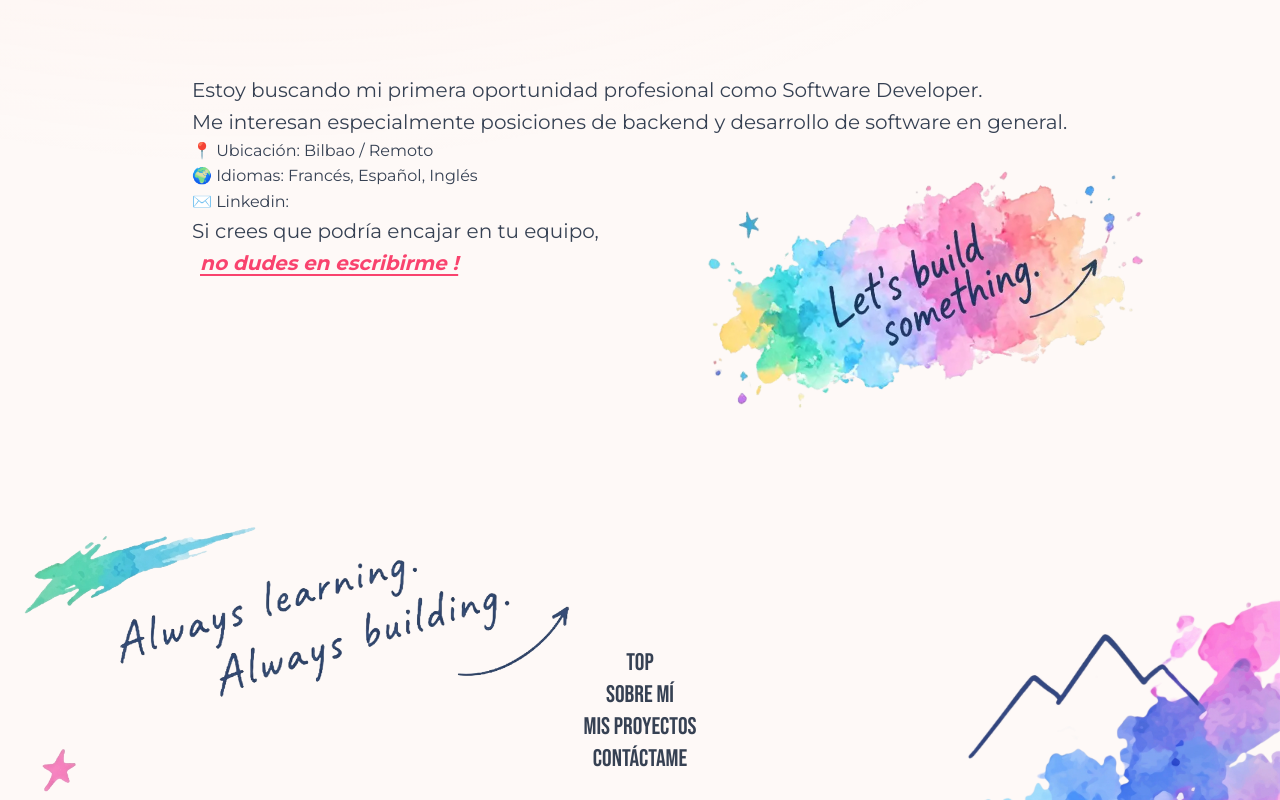
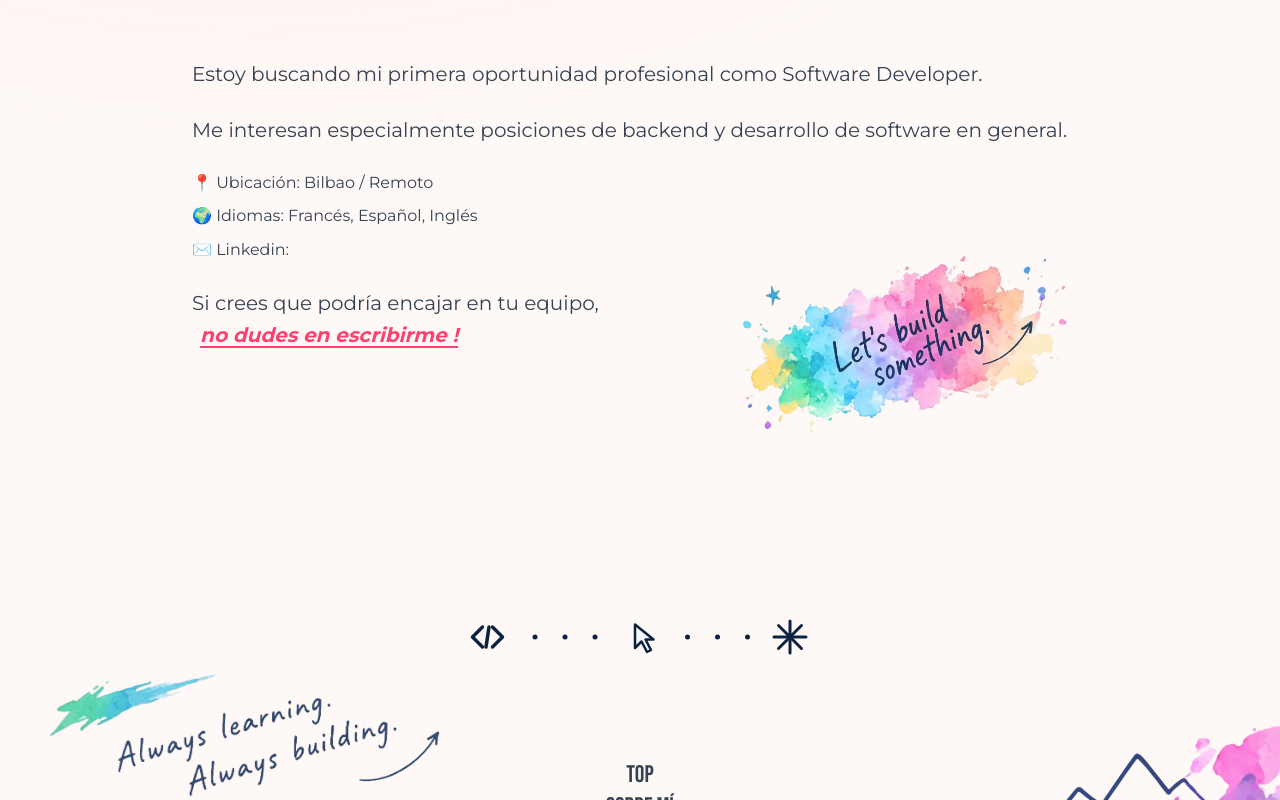
Before and after one commit to aurelienog/portfolio, a React (Vite) app in the folder web/: page /about in a window 1280 px wide. Shown: the part 4160-4960 px from the top of the page. Built offline with nearby package versions, Linux system fonts and the light colour scheme.

Commit message:
update footer styles

```diff
--- a/web/src/components/footer/Footer.jsx
+++ b/web/src/components/footer/Footer.jsx
@@ -6,14 +6,14 @@ import { Link } from "react-router-dom";
 // #FEF8F4
 function Footer() {
   return (
-    <footer className='mountain-img pt-40 pb-20 relative z-10'>
+    <footer className='mountain-img pt-30 mb-4 relative z-10'>
       <ul className='grid justify-center text-center my-8 font-sans text-2xl'>
         <li className='links'><Link to='/' className='animated-underline outline-0 focus:text-accent '>Top</Link></li>
         <li className='links'><Link to="/about" className='animated-underline outline-0 focus:text-accent '>Sobre Mí</Link></li>
         <li className='links'><Link to="/projects" className='animated-underline outline-0 focus:text-accent '>Mis proyectos</Link></li>
         <li className='links'><Link to="/#contacto" className='animated-underline outline-0 focus:text-accent '>Contáctame</Link></li>
       </ul>
-      <ul className='flex justify-center gap-6 w-[80%] mx-auto '>
+      <ul className='flex justify-center gap-6 w-[80%] mx-auto mb-12'>
         <li className='links'><NeonIcon icon={Github} url="https://github.com/aurelienog" aria-label={'Github'}/></li>
         <li className='links'><NeonIcon icon={LinkedIn} url="https://www.linkedin.com/in/aurelie-nogueira" aria-label={'LinkedIn'} /></li>
       </ul>
--- a/web/src/components/neon-icon/NeonIcon.jsx
+++ b/web/src/components/neon-icon/NeonIcon.jsx
@@ -2,7 +2,7 @@ import React from 'react'
 
 function NeonIcon({icon, url, aria}) {
   return (
-    <a href={url} target="_blank" rel="noopener noreferrer" className='inline-block transition-colors transition-transform transition-outline duration-300 ease-in-out rounded-full aspect-square bg-white/95 content-center text-white/60 hover:scale-125 hover:text-purple-500 w-12 cursor-pointer mx-auto hover:outline-2 hover:shadow-[0_0_5px_theme(colors.purple.200),_0_0_20px_theme(colors.purple.700)]'>
+    <a href={url} target="_blank" rel="noopener noreferrer" className='inline-block transition-colors transition-transform transition-outline duration-300 ease-in-out rounded-full aspect-square content-center hover:scale-125 hover:text-purple-500 w-12 cursor-pointer mx-auto hover:outline-2 hover:shadow-[0_0_5px_theme(colors.purple.200),_0_0_20px_theme(colors.purple.700)]'>
       <img src = {`${icon}`} alt={aria} className="w-[70%] h-auto mx-auto"/>
     </a>
   )
--- a/web/src/index.css
+++ b/web/src/index.css
@@ -533,14 +533,14 @@
 .build-img::after {
   content: "";
   position: absolute;
-  bottom: -8em;
-  right: -5em;
-  width: 30em;
-  height: 20em;
+  height: 40%;
+  width: 40%;
+  bottom: 0em;
+  right: 0;
   background-image: url('./assets/images/build.webp');
   background-size: contain;
   background-repeat: no-repeat;
-  background-position: bottom;
+  background-position: bottom right;
   transform: rotate(-10deg);
   pointer-events: none;
   z-index: 0;
@@ -562,8 +562,9 @@
 .mountain-img::before {
   content: "";
   position: absolute;
-  inset: 0;
-  height: 80%;
+  inset: 1em;
+  left: 2em;
+  height: 70%;
   background-image: url('./assets/images/always-building.webp');
   background-size:contain;
   background-repeat: no-repeat;
@@ -571,3 +572,99 @@
   pointer-events: none;
   z-index: -10;
 }
+
+footer.mountain-img ul:first-of-type::before {
+  content: "";
+  position: absolute;
+  top: 0;
+  left: 50%;
+  transform: translateX(-50%);
+  width: 380px;
+  height: 60px;
+  background-image: url('./assets/images/line-icons.svg');
+  background-size: contain;
+  background-repeat: no-repeat;
+  background-position: center;
+  pointer-events: none;
+  z-index: 10;
+}
+
+/* footer.mountain-img ul:first-of-type::before {
+  content: "";
+  position: absolute;
+  top: -2rem;
+  left: 50%;
+  transform: translateX(-50%);
+  width: 39vw;
+  height: 6px;
+  background-image: radial-gradient(circle, #344B85 35%, transparent 40%);
+  background-size: 18px 6px;
+  background-repeat: repeat-x;
+  pointer-events: none;
+  z-index: 10;
+} */
+
+
+/* footer.mountain-img ul:first-of-type::before {
+  content: "";
+  position: absolute;
+  top: -2rem;
+  left: 50%;
+  transform: translateX(-50%);
+  width: 50vw;
+  height: 2px;
+  background: linear-gradient(90deg, transparent 0%, #344B85 50%, transparent 100%);
+  pointer-events: none;
+  z-index: 10;
+} */
+
+/*
+footer.mountain-img ul:first-of-type::before {
+  content: "";
+  position: absolute;
+  top: 0;
+  left: 50%;
+
+  width: 50vw;
+  aspect-ratio: 16 / 9;
+
+
+  background-image: url('./assets/images/line.webp');
+  background-size: contain;
+  background-repeat: no-repeat;
+  background-position: center;
+
+  pointer-events: none;
+  z-index: 10;
+} */
+
+/* footer.mountain-img {
+
+  background-image: url('./assets/images/line.webp');
+  background-repeat: no-repeat;
+  background-position: center top;
+  background-size: 50vw auto;
+} */
+
+.line {
+  position: relative;
+}
+
+.line::after {
+  content: "";
+  position: absolute;
+  bottom: -15em;                   /* Anclado abajo del todo */
+  left: 50%;                   /* Lo sitúa al centro */
+  transform: translateX(-50%); /* Centrado horizontal matemático */
+
+  width: 60%;
+  height: 60%;                /* Ajusta la altura según el grosor que quieras */
+
+  background-image: url('./assets/images/line.webp');
+  background-size: contain;    /* Mantiene la proporción de la imagen sin deformarla */
+  background-repeat: no-repeat;
+  background-position: center bottom;
+
+  pointer-events: none;
+  z-index: 10;
+}
--- a/web/src/pages/AboutPage.jsx
+++ b/web/src/pages/AboutPage.jsx
@@ -134,16 +134,16 @@ function AboutPage() {
         <p>Además de 42, continúo desarrollando y manteniendo proyectos de forma independiente.</p>
       </section>
 
-      <section aria-labelledby="next" className="mx-auto max-w-4xl relative build-img">
-        <h2 id="next">¿Qué sigue?</h2>
+      <section aria-labelledby="next" className="space-y-6 md:pb-20 mx-auto max-w-4xl relative build-img">
+        <h2 id="next" className="mb-20">¿Qué sigue?</h2>
         <p>Estoy buscando mi primera oportunidad profesional como Software Developer.</p>
         <p>Me interesan especialmente posiciones de backend y desarrollo de software en general.</p>
-        <ul aria-label="">
+        <ul aria-label="contact" className="space-y-2">
           <li>📍 Ubicación: Bilbao / Remoto</li>
           <li>🌍 Idiomas: Francés, Español, Inglés</li>
           <li>✉️ Linkedin:</li>
         </ul>
-        <p>Si crees que podría encajar en tu equipo,<br /><Link to={{ pathname: '/', hash: "#contacto" }} className='mx-2 md:text-xl italic underline-offset-4 underline text-accent font-bold'> no dudes en escribirme !</Link></p>
+        <p>Si crees que podría encajar en tu equipo,<br/><Link to={{ pathname: '/', hash: "#contacto" }} className='mx-2 md:text-xl italic underline-offset-4 underline text-accent font-bold'>no dudes en escribirme !</Link></p>
       </section>
       </main>
   )
```
Also changed, not shown: web/src/assets/images/line-icons.svg (added).
